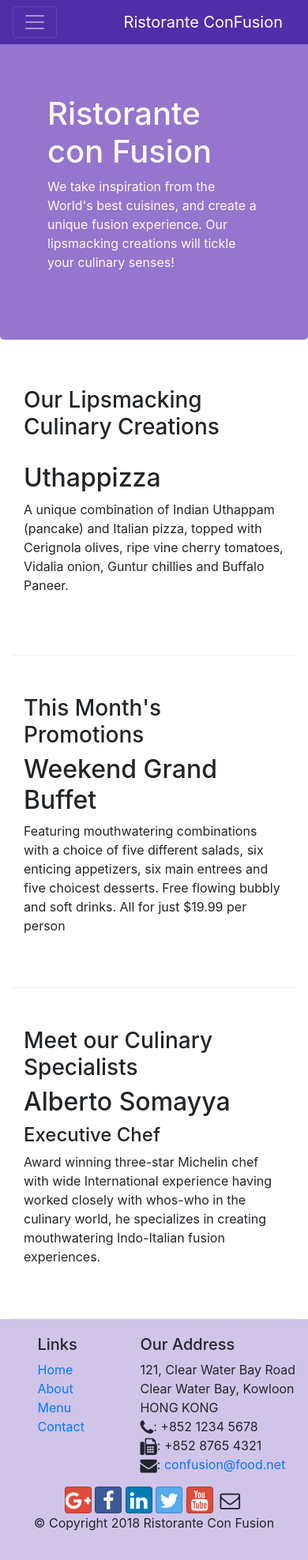
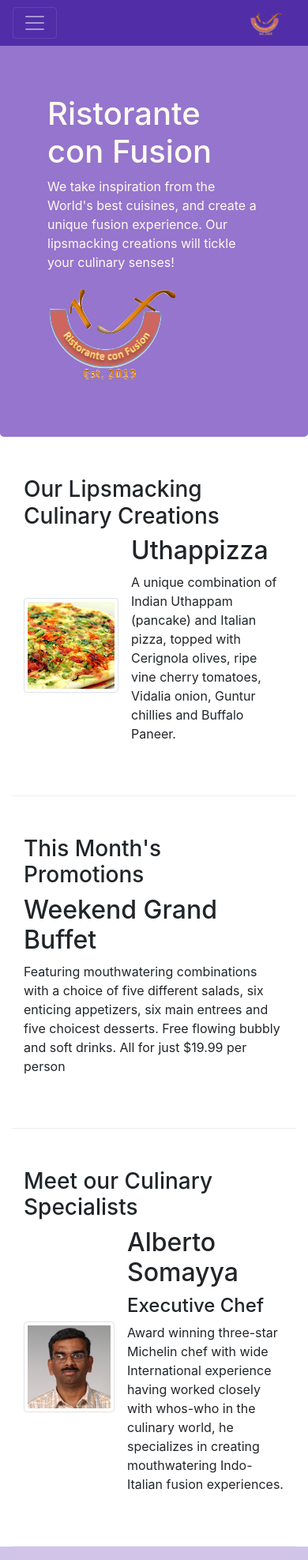
Before and after one commit to TatianaLekhatkova/bootstrap-test, a website: page index.html in a window 390 px wide. Shown: the top 1975 px of the page at 79% size. Drawn offline with nearby package versions, Linux system fonts and the light colour scheme.

Commit message:
Images and media

```diff
--- a/index.html
+++ b/index.html
@@ -21,7 +21,7 @@
            <button class="navbar-toggler" type="button" data-toggle="collapse" data-target="#Navbar">
                 <span class="navbar-toggler-icon"></span>
            </button>
-            <a class="navbar-brand" href="#">Ristorante ConFusion</a>
+            <a class="navbar-brand" href="#"><img src="img/logo.png" height="30" width="41"></a>
             <div class="collapse navbar-collapse" id="Navbar">
                 <ul class="navbar-nav mr-auto">
                     <li class="nav-item active"><a class="nav-link" href="#"><span class="fa fa-home fa-lg"></span> Home</a></li>
@@ -40,7 +40,8 @@
                     <h1>Ristorante con Fusion</h1>
                     <p>We take inspiration from the World's best cuisines, and create a unique fusion experience. Our lipsmacking creations will tickle your culinary senses!</p>
                 </div>
-                <div class="col-12 col-sm">
+                <div class="col-12 col-sm align-self-center">
+                    <img src="img/logo.png" class="img-fluid">
                 </div>
             </div>
         </div>
@@ -52,12 +53,15 @@
                 <h3>Our Lipsmacking Culinary Creations</h3>
             </div>
             <div class="col col-sm order-sm-first col-md">
-                <h2>Uthappizza</h2>
+                <div class="media">
+                    <img class="d-flex mr-3 img-thumbnail align-self-center" src="img/uthappizza.png" alt="Uthappizza">
+                    <div class="media-body">
+                        <h2 class="mt-0">Uthappizza</h2>
                 <p>A unique combination of Indian Uthappam (pancake) and Italian pizza, topped with Cerignola olives, ripe vine cherry tomatoes, Vidalia onion, Guntur chillies and Buffalo Paneer.</p>
+                    </div>
+                </div>
             </div>
         </div>
-
-
         <div class="row row-content align-items-center">
             <div class="col-12 col-sm-4 order-sm-last col-md-3">
                 <h3>This Month's Promotions</h3>
@@ -69,13 +73,21 @@
         </div>
 
         <div class="row row-content align-items-center">
-            <div class="col-12 col-sm-4 col-md-3">
+            <div class="col-12 col-sm-4 col-md-3 order-sm-last">
                 <h3>Meet our Culinary Specialists</h3>
             </div>
-            <div class="col col-sm col-md">
-                <h2>Alberto Somayya</h2>
-                <h4>Executive Chef</h4>
-                <p>Award winning three-star Michelin chef with wide International experience having worked closely with whos-who in the culinary world, he specializes in creating mouthwatering Indo-Italian fusion experiences. </p>
+            <div class="col col-sm col-md order-sm-first">
+                <div class="media">
+                    <img class="d-flex mr-3 img-thumbnail align-self-center" src="img/alberto.png" alt="Alberto Somayya">
+                    <div class="media-body">
+                    <h2>Alberto Somayya</h2>
+                    <h4>Executive Chef</h4>
+                    <p>Award winning three-star Michelin chef with wide International experience having worked closely with whos-who in the culinary world, he specializes in creating mouthwatering Indo-Italian fusion experiences. </p>
+                    </div>
+
+                </div>
+
+
             </div>
         </div>
     </div>
```
Also changed, not shown: aboutus.html (+3 -2 lines), contactus.html (+3 -2 lines), img/alberto.png (added), img/buffet.png (added), img/logo.png (added), img/uthappizza.png (added), 2 other files.
